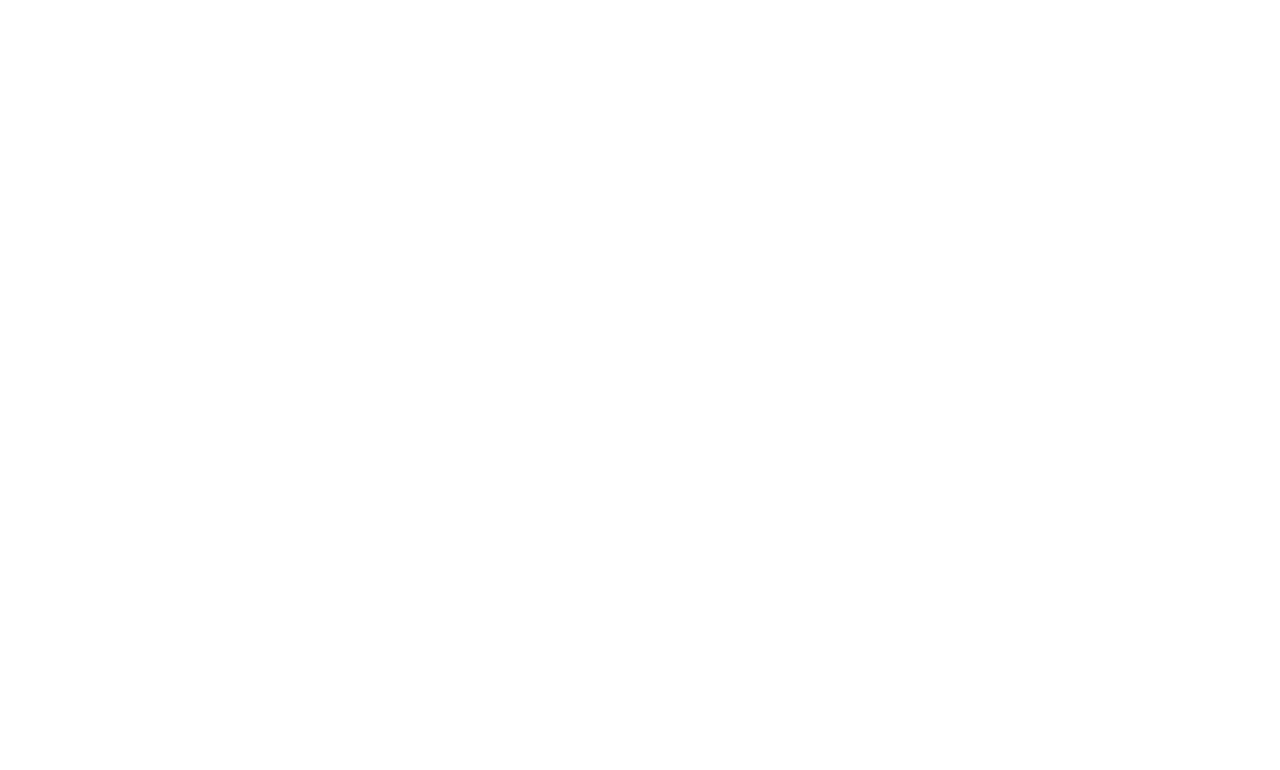
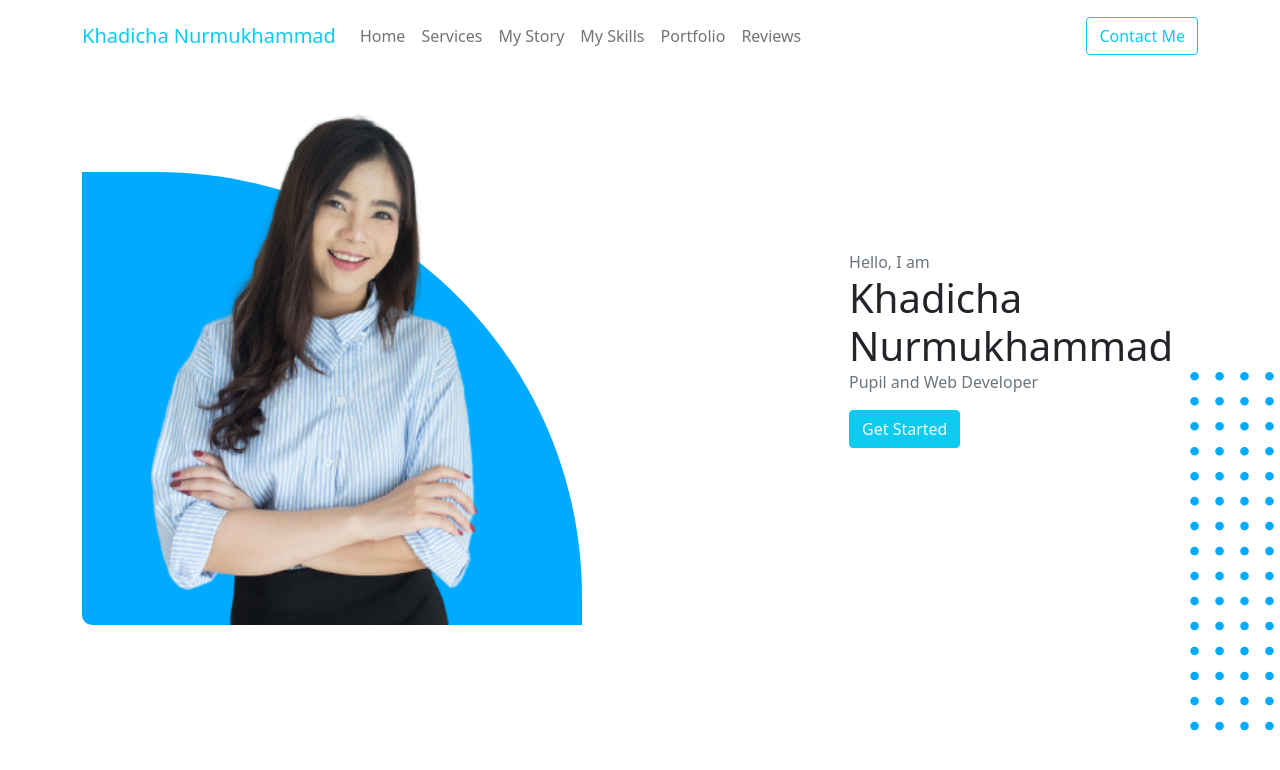
Before and after one commit to hadichanurmuhammad/my-portfolio, a plain HTML site: page index.html in a window 1280 px wide. Drawn offline with nearby package versions, Linux system fonts and the light colour scheme.

Commit message:
update css

```diff
--- a/css/style.css
+++ b/css/style.css
@@ -0,0 +1,33 @@
+.aside > img{
+	background-image: url("../img/Rectangle 160.svg");
+	background-repeat: no-repeat;
+	background-size: 500px;
+	background-position: 0 100px;
+	border-bottom-left-radius: 10px;
+	width: 100% !important;
+	margin: 0 auto;
+}
+
+.aside{
+	width: 100%;
+}
+
+.main{
+	height: 90vh;
+	background-image: url("../img/Group 35647.svg");
+	background-repeat: no-repeat;
+	background-position: 1190px 300px;
+}
+
+@media(max-width: 574px){
+	.aside > img{
+		background-position: 0 0;
+		background-size: cover;
+	}
+}
+
+@media(max-width: 368px){
+	.aside > img{
+		background-size: cover;
+	}
+}
--- a/index.html
+++ b/index.html
@@ -4,8 +4,61 @@
 	<meta charset="UTF-8">
 	<meta name="viewport" content="width=device-width, initial-scale=1.0">
 	<title>Document</title>
+	<link href="https://cdn.jsdelivr.net/npm/bootstrap@5.0.0-beta1/dist/css/bootstrap.min.css" rel="stylesheet" integrity="sha384-giJF6kkoqNQ00vy+HMDP7azOuL0xtbfIcaT9wjKHr8RbDVddVHyTfAAsrekwKmP1" crossorigin="anonymous">
+	<link rel="stylesheet" href="css/style.css">
 </head>
 <body>
+	<nav class="navbar navbar-expand-lg navbar-light p-3">
+		<div class="container-fluid container">
+			<a class="navbar-brand text-info" href="#">Khadicha Nurmukhammad</a>
+			<button class="navbar-toggler" type="button" data-bs-toggle="collapse" data-bs-target="#navbarTogglerDemo02" aria-controls="navbarTogglerDemo02" aria-expanded="false" aria-label="Toggle navigation">
+				<span class="navbar-toggler-icon"></span>
+			</button>
+			<div class="collapse navbar-collapse" id="navbarTogglerDemo02">
+				<ul class="navbar-nav me-auto mb-2 mb-lg-0">
+					<li class="nav-item">
+						<a class="nav-link" aria-current="page" href="#">Home</a>
+					</li>
+					<li class="nav-item">
+						<a class="nav-link" href="#">Services</a>
+					</li>
+					<li class="nav-item">
+						<a class="nav-link" href="#" tabindex="-1" aria-disabled="true">My Story</a>
+					</li>
+					<li class="nav-item">
+						<a class="nav-link" href="#" tabindex="-1" aria-disabled="true">My Skills</a>
+					</li>
+					<li class="nav-item">
+						<a class="nav-link" href="#" tabindex="-1" aria-disabled="true">Portfolio</a>
+					</li>
+					<li class="nav-item">
+						<a class="nav-link" href="#" tabindex="-1" aria-disabled="true">Reviews</a>
+					</li>
+				</ul>
+				<button class="btn btn-outline-info" type="button">Contact Me</button>
+			</div>
+		</nav>
+		<div class="main">
+			<div class="container d-flex flex-column align-items-center m-auto flex-lg-row">
+				<div class="aside d-flex justify-content-end">
+					<img src="img/portrait_young_asian_business_woman_crossed_her_arms_white_background.png" alt="own picture">
+				</div>
+				<div class="info lg-text-center">
+					<p class="info-subtext text-muted">
+						Hello, I am <br> <strong class="h1 text-dark">Khadicha Nurmukhammad</strong> <br> Pupil and Web Developer
+					</p>
+					<button class="btn btn-info text-light rounded">Get Started</button>
+				</div>
+			</div>
+		</div>
+		<section class="service">
+			<div class="container">
 
-</body>
-</html>
+			</div>
+		</section>
+
+
+
+		<script src="https://cdn.jsdelivr.net/npm/bootstrap@5.0.0-beta1/dist/js/bootstrap.bundle.min.js" integrity="sha384-ygbV9kiqUc6oa4msXn9868pTtWMgiQaeYH7/t7LECLbyPA2x65Kgf80OJFdroafW" crossorigin="anonymous"></script>
+	</body>
+	</html>
```
Also changed, not shown: img/Group 35647.svg (added), img/Rectangle 160.svg (added), img/portrait_young_asian_business_woman_crossed_her_arms_white_background.png (added), img/portrait_young_asian_business_woman_pointing_up_white_background.png (added).
